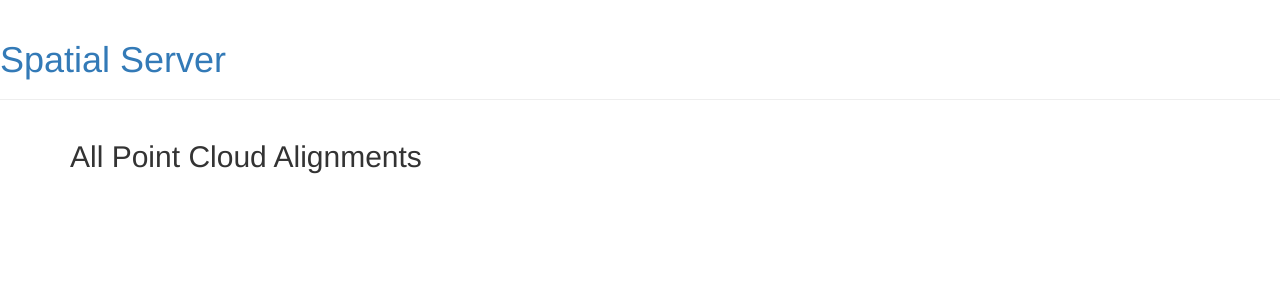
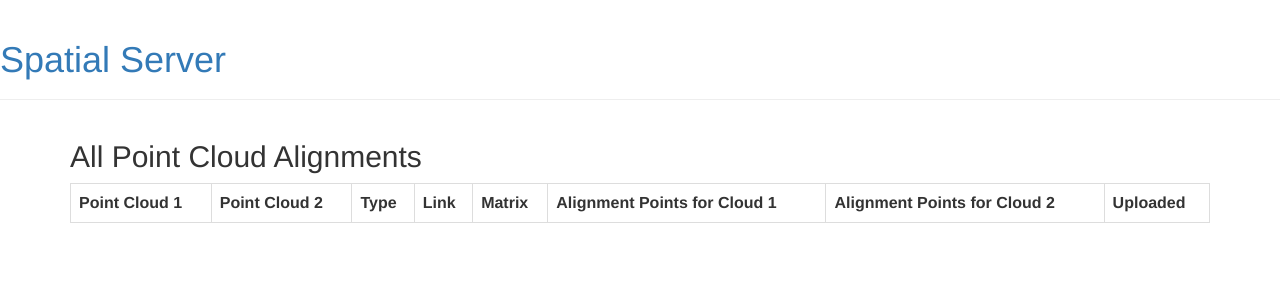
Before and after one commit to b-huynh/SpatialServer, a Django app: page /upload/align/list in a window 1280 px wide. Shown: the top 300 px of the page. Run offline with Django 3.2, Linux system fonts and the light colour scheme; data that the repository does not hold is empty; some libraries are stand-ins or nearby versions.

Commit message:
Add root page with links and make small aesthetic and name improvements.

```diff
--- a/django/upload/templates/base.html
+++ b/django/spatialserver/templates/base.html
@@ -11,7 +11,7 @@
     </div>
     <div class="content container">
         <div class="row">
-            <div class="col-md-8">
+            <div class="col-md-12">
             {% block content %}
             {% endblock %}
             </div>
--- a/django/spatialserver/urls.py
+++ b/django/spatialserver/urls.py
@@ -28,4 +28,5 @@ urlpatterns = [
                   path('potreereg/<slug:ident>/', views.potree_reg, name='potree_reg'),
                   url(r'potreereg/?$', views.potree_reg_def, name='potree_reg_def'),
                   url(r'^admin/', admin.site.urls),
+                  url(r'^$', views.index, name='index')
               ] + static(settings.STATIC_URL, document_root=settings.STATIC_ROOT)
--- a/django/spatialserver/views.py
+++ b/django/spatialserver/views.py
@@ -15,3 +15,7 @@ def potree_reg(request, ident):
 
 def potree_reg_def(request):
     return render(request, 'potree_reg.html', {})
+
+
+def index(request):
+    return render(request, 'index.html', {})
--- a/django/upload/templates/align_list.html
+++ b/django/upload/templates/align_list.html
@@ -2,9 +2,8 @@
 
 {% block content %}
 
-<h2>All Point Cloud Alignments</h2>
-{% if aligns %}
-    <table>
+    <h2>All Point Cloud Alignments</h2>
+    <table class="table table-bordered">
         <tr>
             <th>Point Cloud 1</th>
             <th>Point Cloud 2</th>
@@ -30,6 +29,5 @@
             </tr>
         {% endfor %}
     </table>
-{% endif %}
 
 {% endblock %}
--- a/django/upload/templates/image_set_list.html
+++ b/django/upload/templates/image_set_list.html
@@ -2,9 +2,8 @@
 
 {% block content %}
 
-<h2>All Image Sets</h2>
-{% if image_sets %}
-    <table>
+    <h2>All Image Sets</h2>
+    <table class="table table-bordered">
         <tr>
             <th>Identifier</th>
             <th>Status</th>
@@ -24,6 +23,5 @@
             </tr>
         {% endfor %}
     </table>
-{% endif %}
 
 {% endblock %}
--- a/django/upload/templates/select.html
+++ b/django/upload/templates/select.html
@@ -2,7 +2,7 @@
 
 {% block content %}
 
-<h2>All Image Sets</h2>
+<h2>Select Two Models for Alignment</h2>
 
 {% if image_sets %}
 
```
Also changed, not shown: django/spatialserver/templates/index.html (added, +16 -0 lines).
